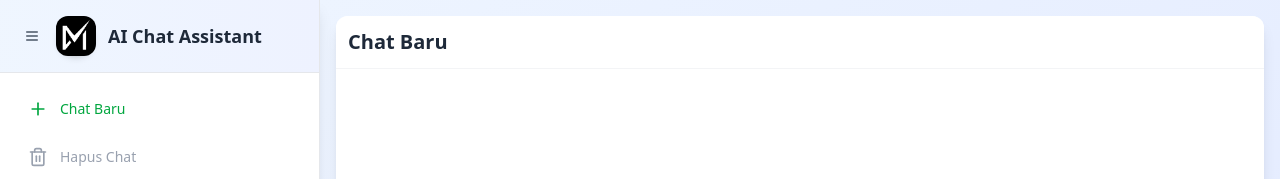
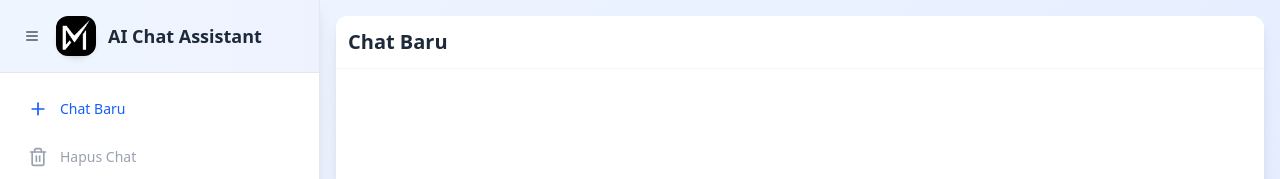
Before and after one commit to maulaibrahimsyahwi/Chat-Assistant-AI, a React (Vite) app in the folder frontend/: page / in a window 1280 px wide. Shown: the top 179 px of the page. Built offline with nearby package versions, Linux system fonts and the light colour scheme.

Commit message:
Final attempt finally

```diff
--- a/frontend/src/components/SideBar.jsx
+++ b/frontend/src/components/SideBar.jsx
@@ -106,7 +106,7 @@ const Sidebar = ({
       icon: Plus,
       label: "Chat Baru",
       action: onNewChat,
-      color: "text-green-600 hover:text-green-700 hover:bg-green-50",
+      color: "text-blue-600 hover:text-blue-700 hover:bg-blue-50",
       active: true,
     },
     {
```
